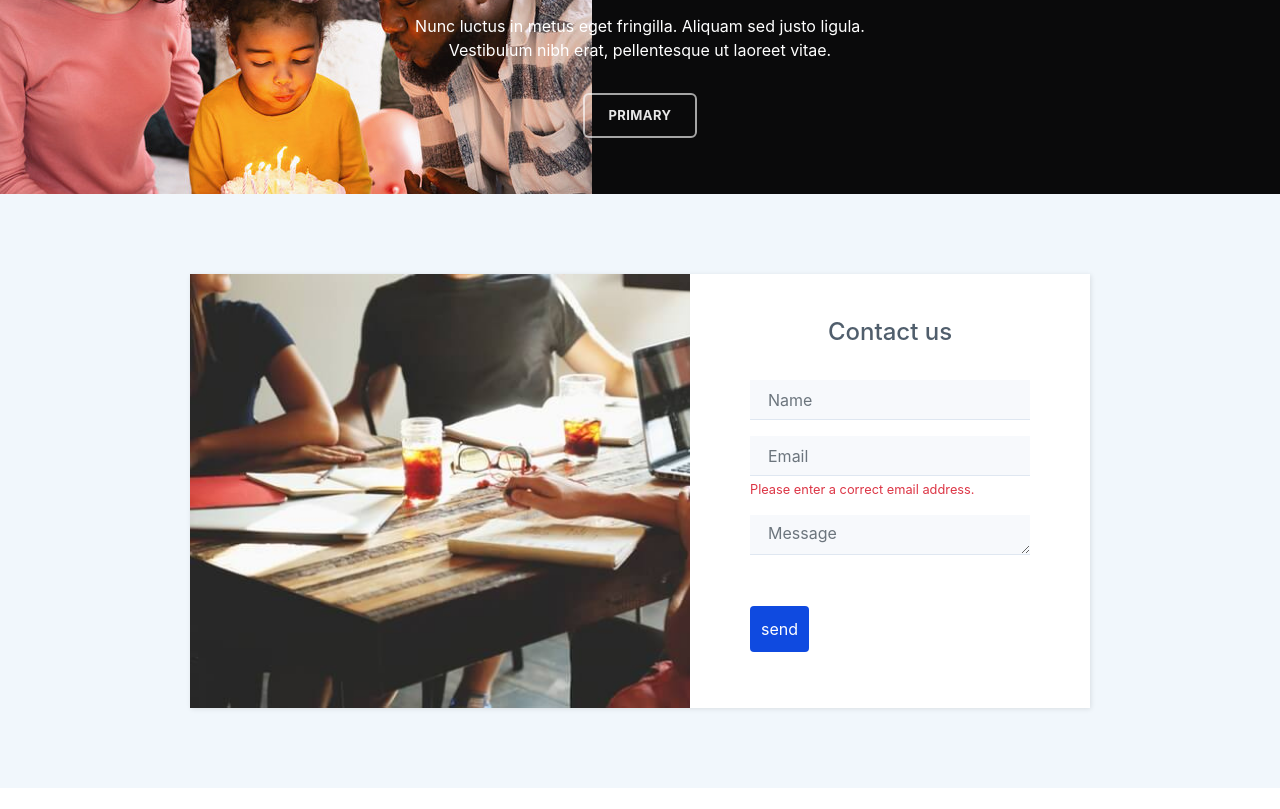
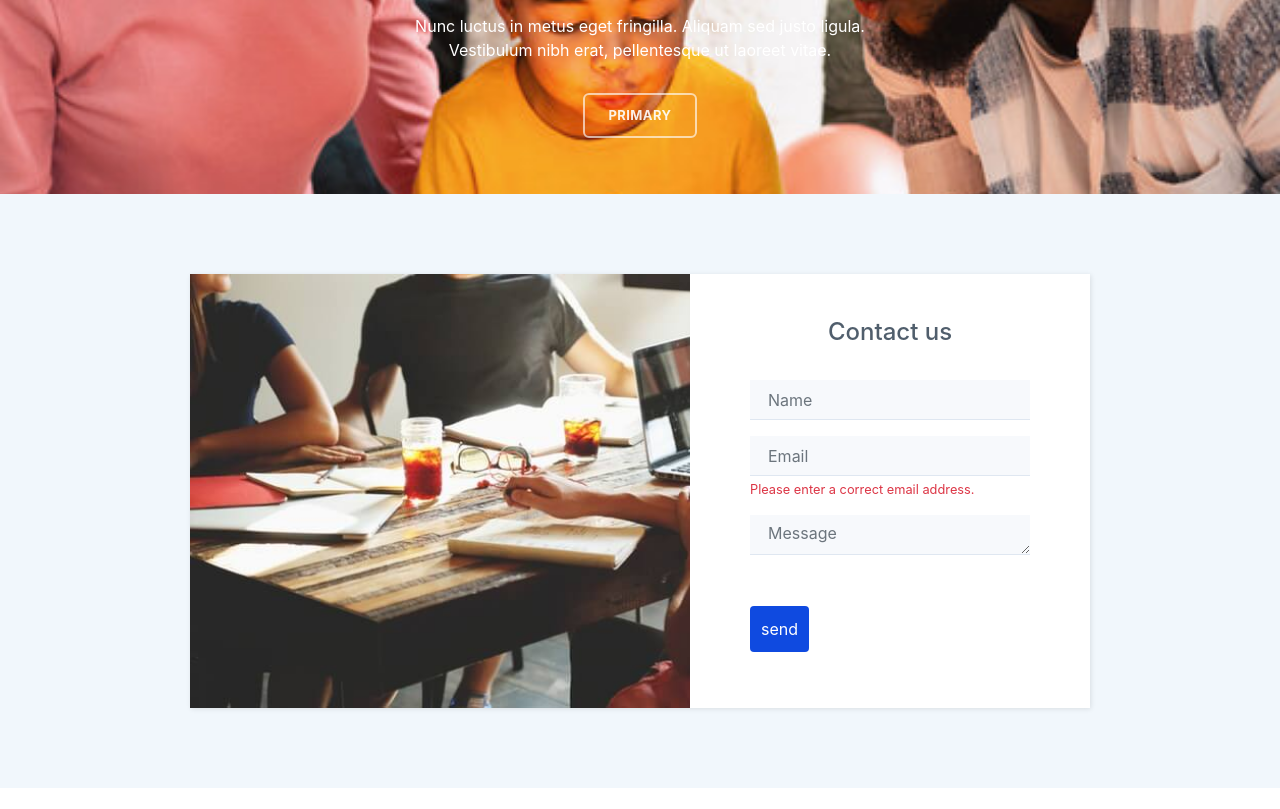
Before and after one commit to YawManuel/Muje, a plain HTML site: page navpages/About-Us.html in a window 1280 px wide. Shown: the part 109-918 px from the top of the page. Drawn offline with nearby package versions, Linux system fonts and the light colour scheme; files whose address does not match are found by name.

Commit message:
img modified

```diff
--- a/assets/css/Highlight-Blue.css
+++ b/assets/css/Highlight-Blue.css
@@ -1,6 +1,6 @@
 .highlight-blue {
   color:#fff;
-  background-color:hsl(240, 5%, 4%);
+  background: url(../../assets/img/aboutblowoffcake.jpg) center/cover no-repeat;
   padding:50px 0;
 }
 
--- a/navpages/About-Us.html
+++ b/navpages/About-Us.html
@@ -101,9 +101,8 @@
         </nav>
     </header>
 
-    <div class="highlight-blue"
-        style="background-image:url(&quot;../assets/img/360_F_334462800_Xl4yeFW9bMQfLQGLxogQ180YWvRfA4yY.jpg&quot;);background-repeat:no-repeat;background-size:;height: inherit;">
-        <div class="container" style="color:rgb(7,7,7);">
+    <div class="highlight-blue">
+        <div class="container" style="">
             <div class="intro">
                 <h2 class="text-center" style="color:rgb(249,249,249);">Highlight</h2>
                 <p class="text-center" style="color:rgb(255,255,255);">Nunc luctus in metus eget fringilla. Aliquam sed
```
Also changed, not shown: assets/img/aboutblowoffcake.jpg (renamed from assets/img/360_F_334462800_Xl4yeFW9bMQfLQGLxogQ180YWvRfA4yY.jpg), assets/img/iphone.svg (deleted), assets/img/screen-content-iphone-6.jpg (deleted).
